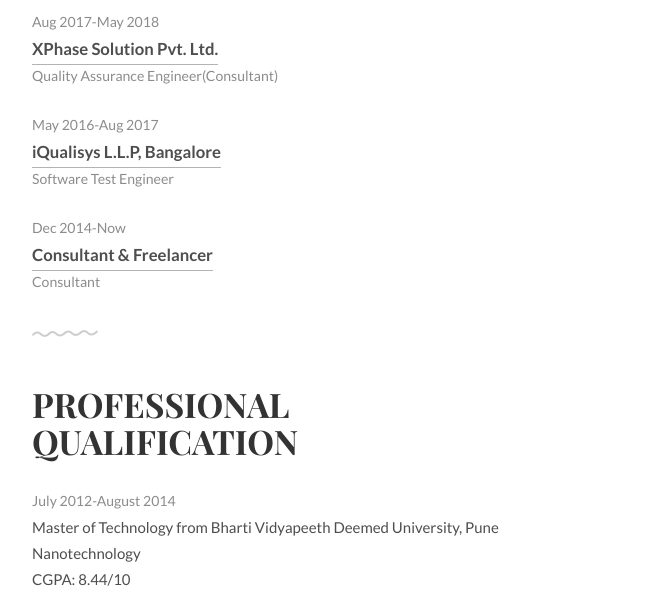
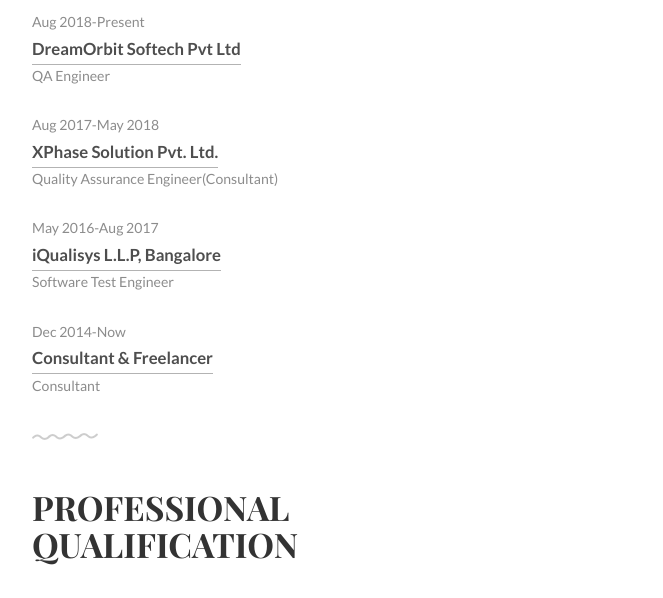
Before and after one commit to nitin1tester/nitinrastogi.com, a plain HTML site: page index.html in a window 1280 px wide. Shown: the part 618-1216 px from the top of the page, without its empty margins (297-960 px from the left). Drawn offline with Linux system fonts and the light colour scheme.

Commit message:
Add Dreamorbit Details
Add Dreamorbit Details

```diff
--- a/index.html
+++ b/index.html
@@ -61,6 +61,12 @@
 	<div class="work section second" id="experiences">
 		<div class="container">
 			<h1>Work<br>Experiences</h1>
+			<ul class="work-list">
+				<li>Aug 2018-Present</li>
+				<li><a href="#">DreamOrbit Softech Pvt Ltd</a></li>
+				<li>QA Engineer</li>
+
+			</ul>
 			<ul class="work-list">
 				<li>Aug 2017-May 2018</li>
 				<li><a href="#">XPhase Solution Pvt. Ltd.</a></li>
```
Also changed, not shown: img/dgdg.png (deleted), img/sdfsd.jpg (deleted), 2 other files.
